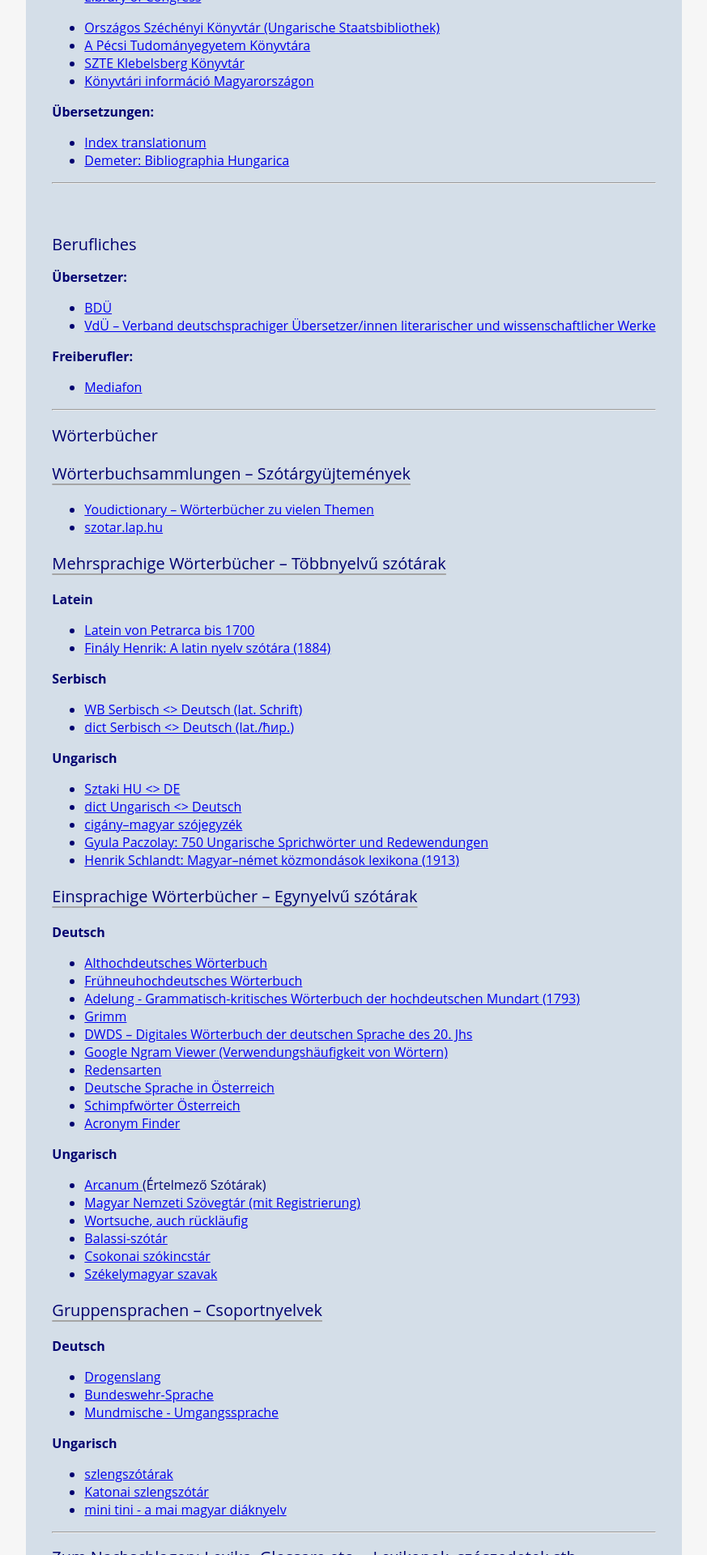
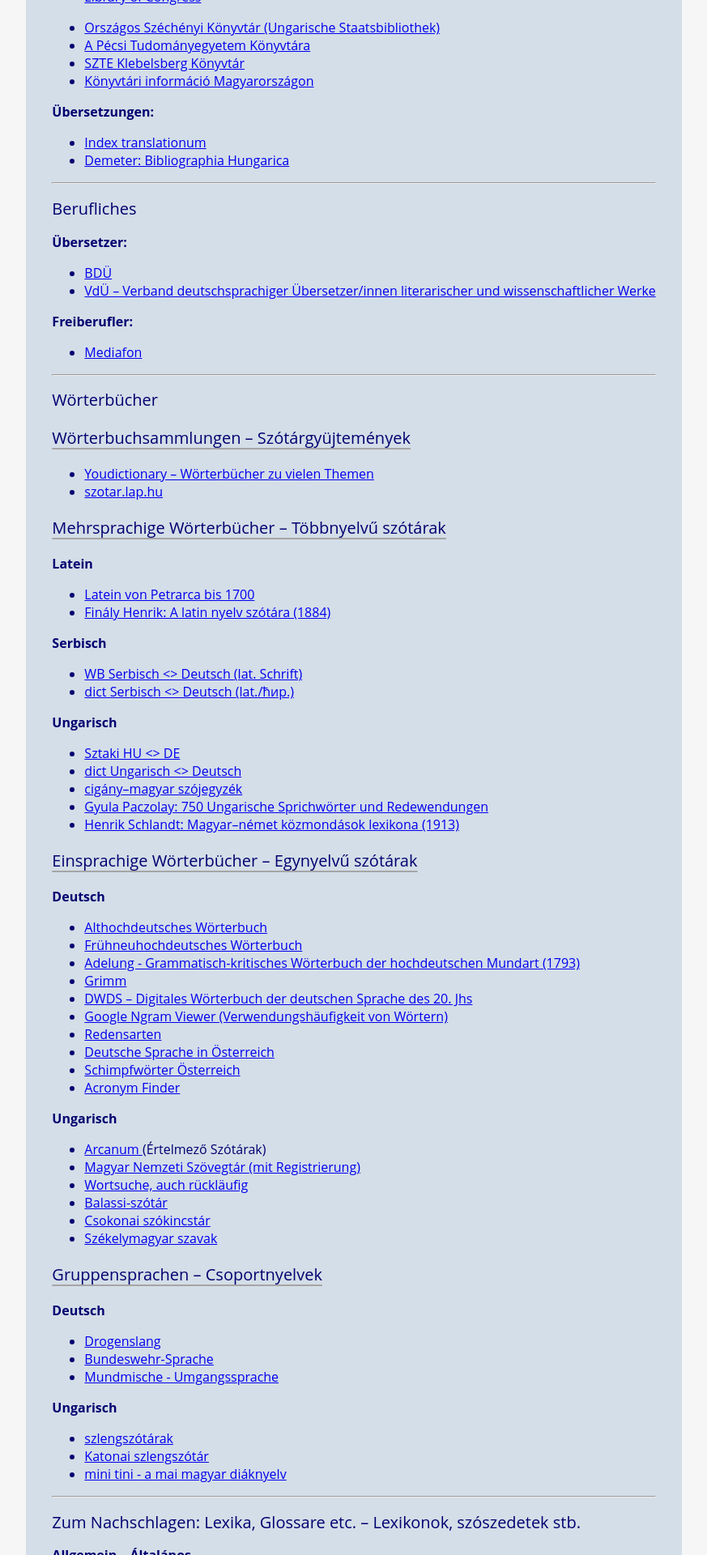
Before and after one commit to rixx/revesz.de, a Jekyll site: the page built from links.md, in a window 1280 px wide. Shown: the part 1303-3223 px from the top of the page at 81% size, without its empty margins (203-1076 px from the left). Built offline with Jekyll 4.4.1, drawn with Linux system fonts in a browser that asks for light colours.

Commit message:
Update links.md

```diff
--- a/links.md
+++ b/links.md
@@ -70,7 +70,7 @@
 - <a href="http://demeter.oszk.hu/apache2-default/d.php?a=ix" target="_blank">Demeter: Bibliographia Hungarica </a>
 
 ---------------
-## &nbsp;
+
 ## Berufliches
 
 **Übersetzer:**
```
